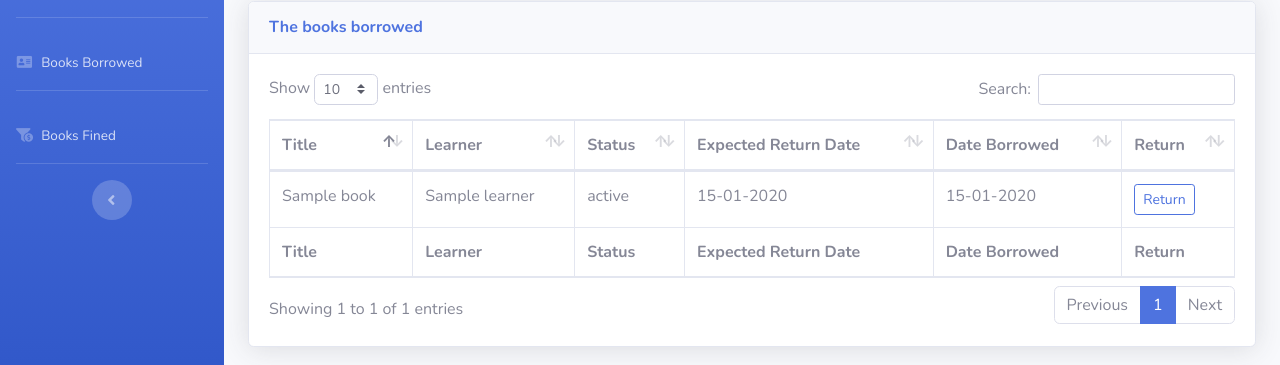
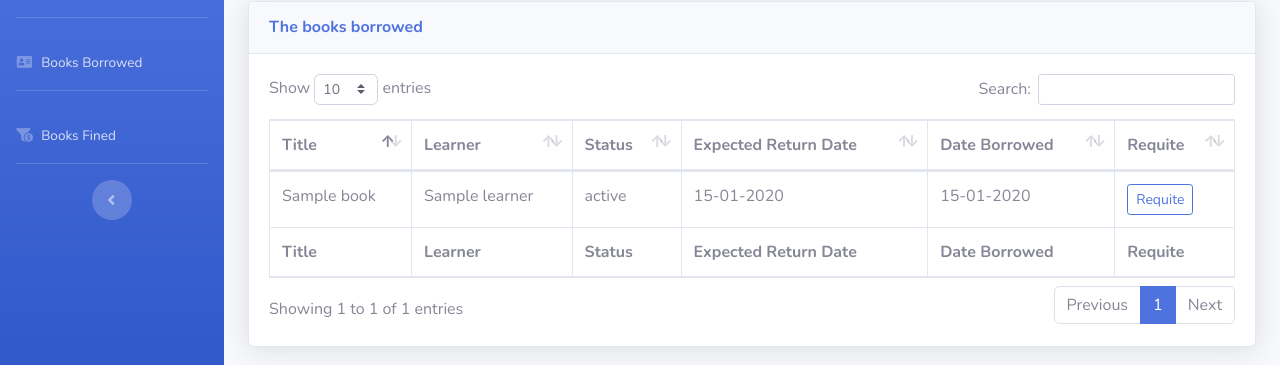
Before and after one commit to ianmukuna97/library1_project, a Django app: page /books/borrowed in a window 1280 px wide. Shown: the part 207-572 px from the top of the page. Run offline with Django 5.2, Linux system fonts and the light colour scheme; tables that the repository leaves empty hold one stand-in row (values such as "Sample post"); some libraries are stand-ins or nearby versions.

Commit message:
Library One Management System

```diff
--- a/library1_project/urls.py
+++ b/library1_project/urls.py
@@ -26,6 +26,6 @@ urlpatterns = [
     path('books/fined', views.books_fined, name='books_fined'),
     path('books/provided', views.books_provided, name='books_provided'),
     path('distribute/<int:id>', views.distribute_book, name='distribute_book'),
-    path('return/<int:id>', views.return_book, name='return_book'),
+    path('requite/<int:id>', views.requite_book, name='requite_book'),
     path('admin/', admin.site.urls),
 ]
--- a/main/views.py
+++ b/main/views.py
@@ -22,7 +22,9 @@ def books_borrowed(request):
 
 
 def books_fined(request):
-    return render(request,'books_fined.html')
+    transactions = Transactions.objects.all()
+    fines = [t for t in transactions if t.total_fine > 0]
+    return render(request, 'books_fined.html', {'fines': fines})
 
 
 def books_provided(request):
@@ -43,12 +45,12 @@ def distribute_book(request, id):
 
     return render(request, 'distribute.html', {'book' : book, 'learners' : learners})
 
-def return_book(request, id):
+def requite_book(request, id):
     transaction = get_object_or_404(Transactions, pk=id)
     transaction.return_date = date.today()
-    transaction.status = 'RETURNED'
+    transaction.status = 'REQUITED'
     transaction.save()
-    messages.success(request, f'Book {transaction.book.title} was returned')
+    messages.success(request, f'Book {transaction.book.title} was requited')
     if transaction.total_fine > 0:
         messages.warning(request, f'Book {transaction.book.title} has incurred a fine of Ksh.{transaction.total_fine}')
     return redirect('books_stored')
--- a/templates/books_borrowed.html
+++ b/templates/books_borrowed.html
@@ -29,7 +29,7 @@
                         <th>Status</th>
                         <th>Expected Return Date</th>
                         <th>Date Borrowed</th>
-                        <th>Return</th>
+                        <th>Requite</th>
                     </tr>
                     </thead>
                     <tfoot>
@@ -39,7 +39,7 @@
                         <th>Status</th>
                         <th>Expected Return Date</th>
                         <th>Date Borrowed</th>
-                        <th>Return</th>
+                        <th>Requite</th>
                     </tr>
                     </tfoot>
                     <tbody>
@@ -51,7 +51,7 @@
                             <td>{{ material.expected_return_date | date:"d-m-Y" }}</td>
                             <td>{{ material.created_at | date:"d-m-Y" }}</td>
                             <td>
-                                <a href="{% url 'return_book' material.id %}" class="btn btn-outline-primary btn-sm">Return</a>
+                                <a href="{% url 'requite_book' material.id %}" class="btn btn-outline-primary btn-sm">Requite</a>
                             </td>
                         </tr>
                     {% endfor %}
```
Also changed, not shown: templates/books_fined.html (line endings or trailing spaces).
